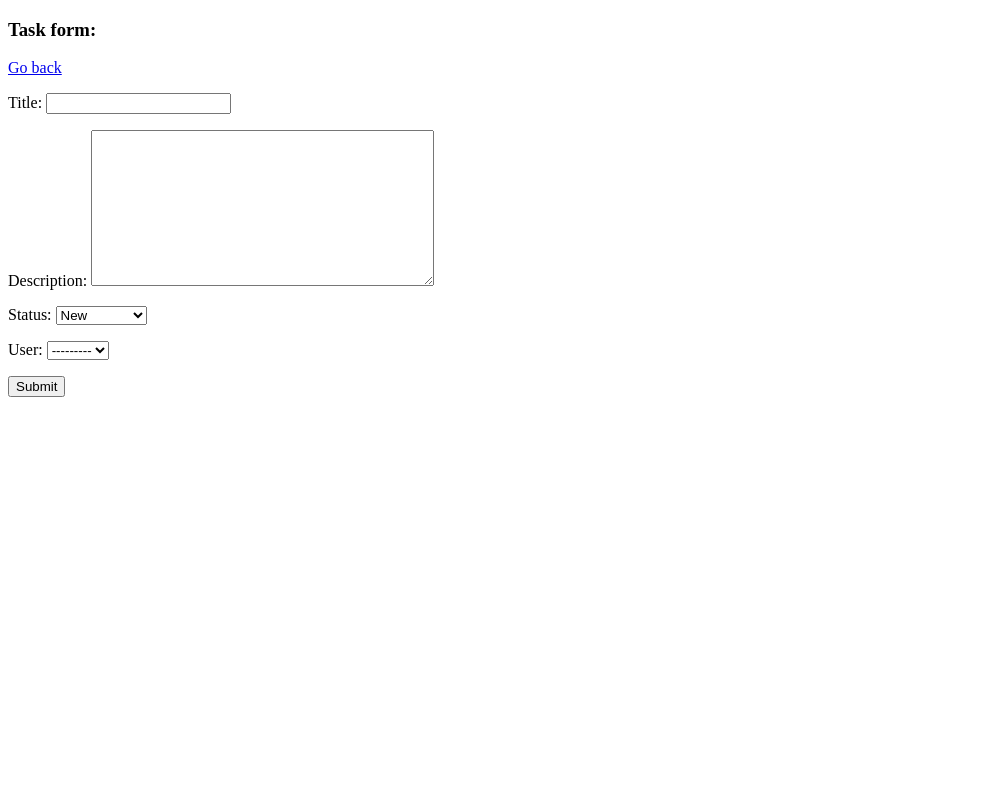
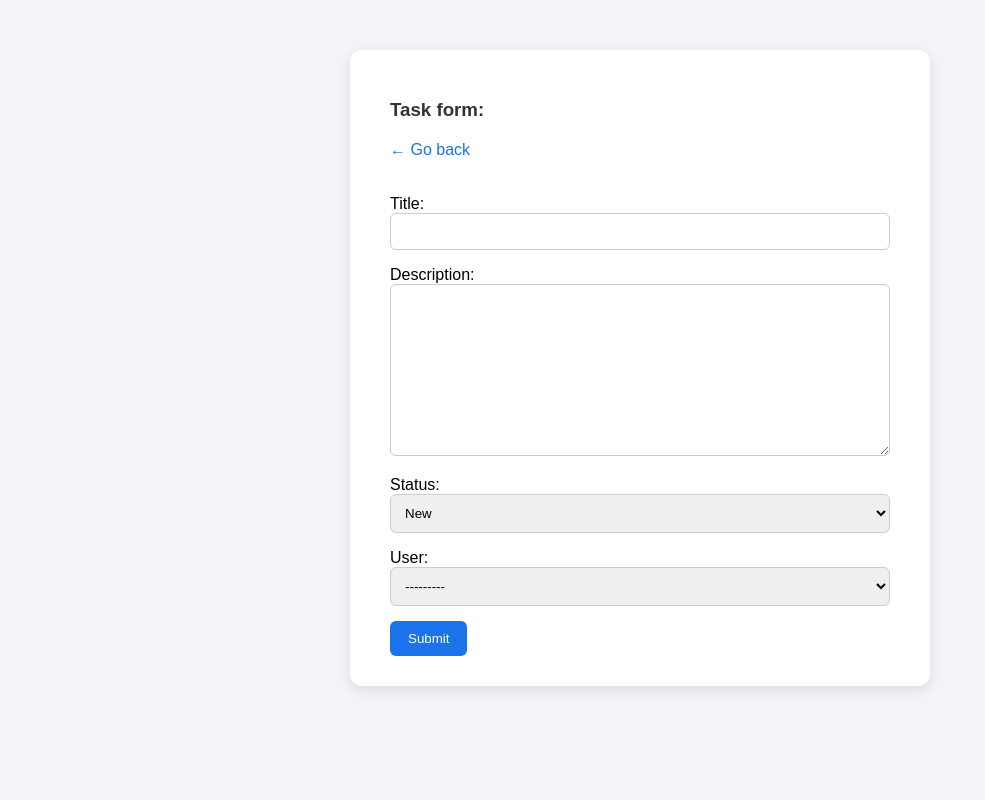
Before and after one commit to BirgeYazmaq/Django-Todo-list, a Django app: page /create-task/ in a window 1280 px wide. Shown: the whole page, without its empty margins (0-985 px from the left). Run offline with Django 5.2, Linux system fonts and the light colour scheme.

Commit message:
Update task_form.html

```diff
--- a/base/templates/base/task_form.html
+++ b/base/templates/base/task_form.html
@@ -2,21 +2,83 @@
 <html lang="en">
 <head>
     <meta charset="UTF-8">
-    <title>Title</title>
+    <title>Task Form</title>
+    <style>
+        body {
+            font-family: Arial, sans-serif;
+            background-color: #f2f4f8;
+            margin: 0;
+            padding: 0;
+            display: flex;
+            justify-content: center;
+            align-items: flex-start;
+            min-height: 100vh;
+        }
+
+        .container {
+            background-color: #fff;
+            margin-top: 50px;
+            padding: 30px 40px;
+            border-radius: 12px;
+            box-shadow: 0 4px 12px rgba(0, 0, 0, 0.1);
+            width: 100%;
+            max-width: 500px;
+        }
+
+        h3 {
+            margin-bottom: 20px;
+            color: #333;
+        }
+
+        a {
+            display: inline-block;
+            margin-bottom: 20px;
+            color: #1a73e8;
+            text-decoration: none;
+        }
+
+        a:hover {
+            text-decoration: underline;
+        }
+
+        form p {
+            margin-bottom: 15px;
+        }
+
+        input[type="text"],
+        textarea,
+        select {
+            width: 100%;
+            padding: 10px;
+            border: 1px solid #ccc;
+            border-radius: 6px;
+            box-sizing: border-box;
+        }
+
+        input[type="submit"] {
+            background-color: #1a73e8;
+            color: white;
+            padding: 10px 18px;
+            border: none;
+            border-radius: 6px;
+            cursor: pointer;
+            transition: background-color 0.3s ease;
+        }
+
+        input[type="submit"]:hover {
+            background-color: #1669c1;
+        }
+    </style>
 </head>
 <body>
-<h3>
-Task form:
-</h3>
-<a href="{% url 'tasks'%}">Go back</a>
-<form method="POST" action = "">
-    {% csrf_token %}
-    {{form.as_p}}
-
-    <input type="submit" value="Submit">
-
-
-
-</form>
+    <div class="container">
+        <h3>Task form:</h3>
+        <a href="{% url 'tasks' %}">← Go back</a>
+        <form method="POST" action="">
+            {% csrf_token %}
+            {{ form.as_p }}
+            <input type="submit" value="Submit">
+        </form>
+    </div>
 </body>
 </html>
```
